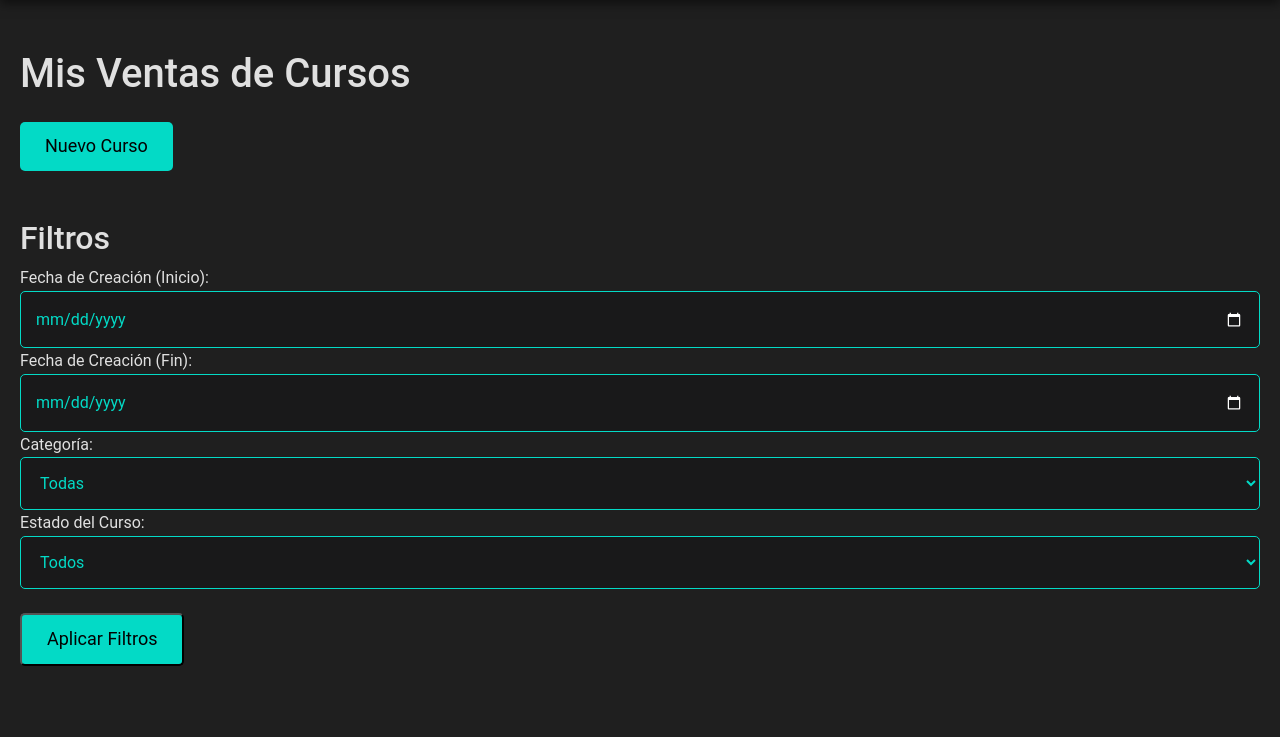
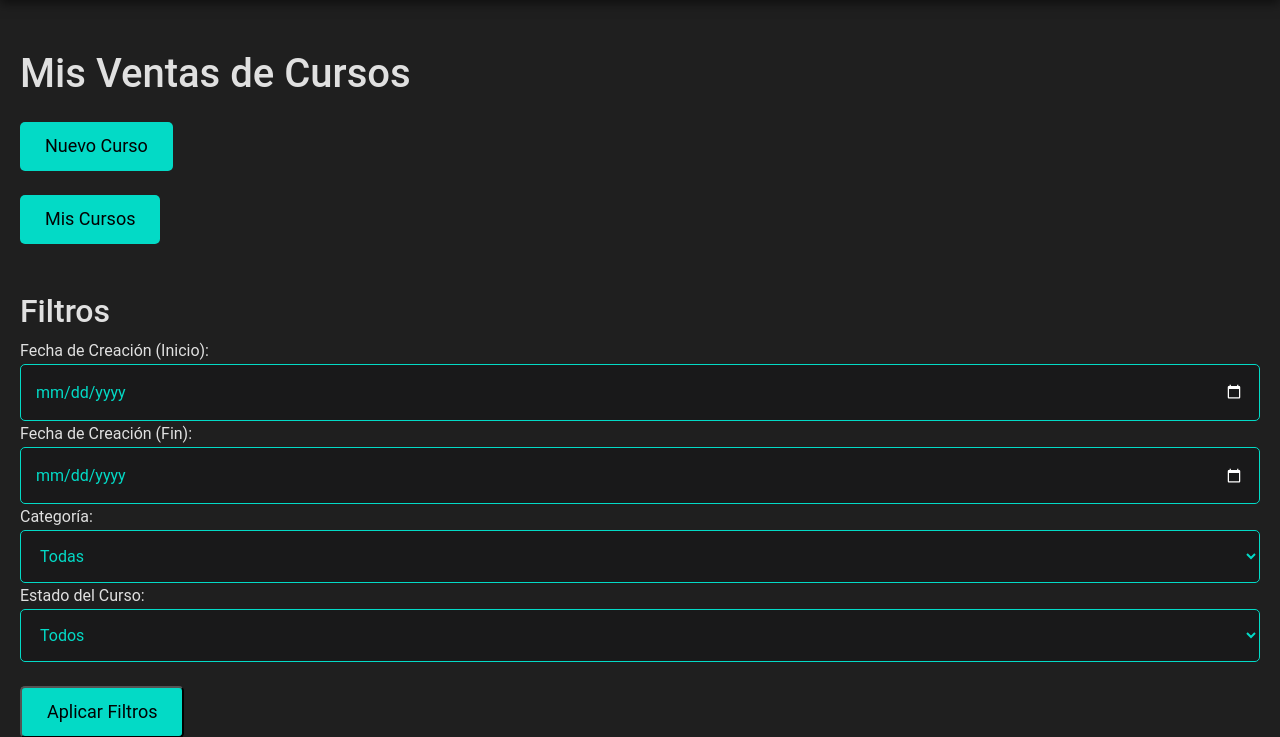
Before and after one commit to SoraIsHere/proyectoBDM, a PHP site: page /ventas.php in a window 1280 px wide. Shown: the part 90-827 px from the top of the page. Run offline with PHP 8.4, Linux system fonts and the light colour scheme; the visitor is signed in with stand-in values (Sample User, id 1).

Commit message:
Update ventas.php
Se añadio un boton que te redirige a una ventana con todos tus cursos

```diff
--- a/ventas.php
+++ b/ventas.php
@@ -102,12 +102,15 @@ mysqli_close($conexion);
             <div class="container">
                 <div class="mb-5">
                     <h1 class="m-0">Mis Ventas de Cursos</h1>
-                    <a href="/crearCurso.php" class="color-btn mt-4 d-block"
+                    <a href="./crearCurso.php" class="color-btn mt-4 d-block"
                         style="text-align:center; width:fit-content">Nuevo Curso</a>
+
+                        <a href="./misCursos.php" class="color-btn mt-4 d-block"
+                        style="text-align:center; width:fit-content">Mis Cursos</a>
 
                 </div>
                 <h2>Filtros</h2>
-                <form action="/ventas.php">
+                <form action="./ventas.php">
                     <label for="fecha-inicio">Fecha de Creación (Inicio):</label>
                     <input type="date" id="fecha-inicio" name="fecha-inicio">
 
```
